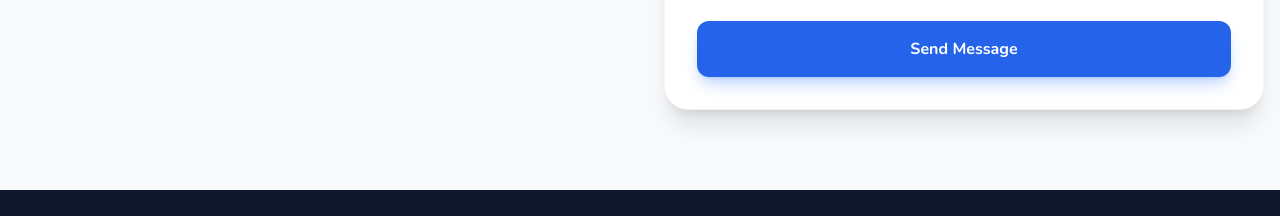
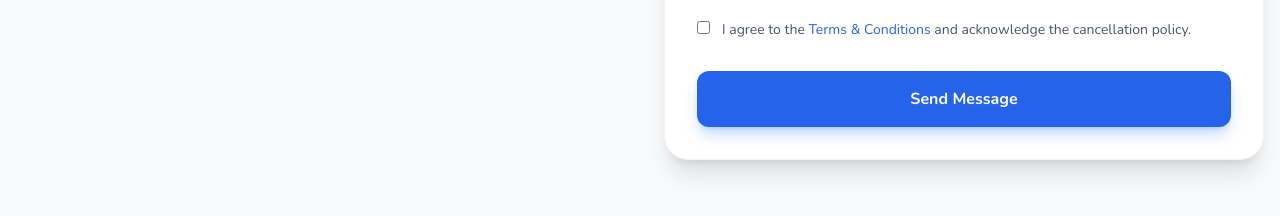
Before and after one commit to LetTheBoyCode/ultimate-skills-nz, a website: page public/contact.html in a window 1280 px wide. Shown: the part 782-998 px from the top of the page. Drawn offline with nearby package versions, Linux system fonts and the light colour scheme.

Commit message:
added t&cs button to form.

```diff
--- a/public/contact.html
+++ b/public/contact.html
@@ -284,6 +284,30 @@
                     required
                   ></textarea>
                 </div>
+                <div class="mb-8">
+                  <label class="flex items-start gap-3 cursor-pointer group">
+                    <div class="relative flex items-center h-6">
+                      <input
+                        id="terms"
+                        name="terms-agreement"
+                        type="checkbox"
+                        required
+                        class="w-5 h-5 rounded border-slate-300 text-brand focus:ring-brand cursor-pointer transition"
+                      />
+                    </div>
+                    <span
+                      class="text-sm text-slate-600 leading-tight select-none"
+                    >
+                      I agree to the
+                      <a
+                        href="legal.html"
+                        class="text-brand hover:underline font-medium"
+                        >Terms & Conditions</a
+                      >
+                      and acknowledge the cancellation policy.
+                    </span>
+                  </label>
+                </div>
 
                 <button
                   type="submit"
```
